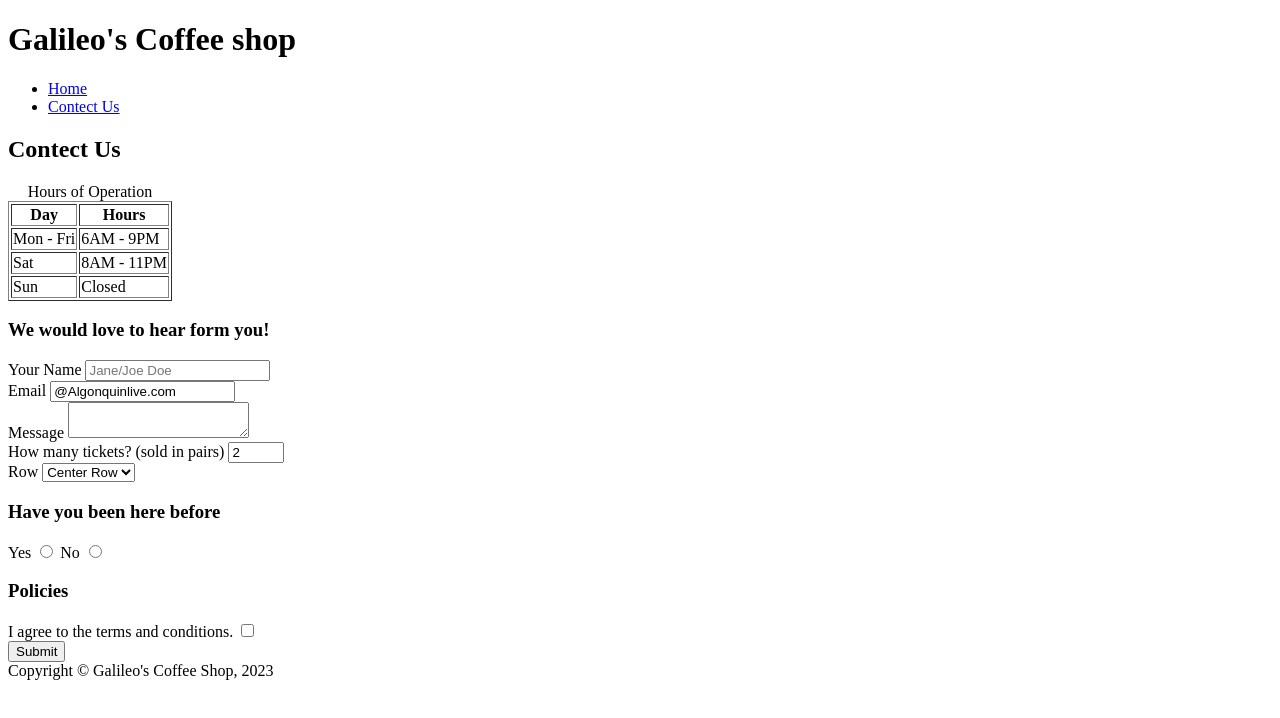
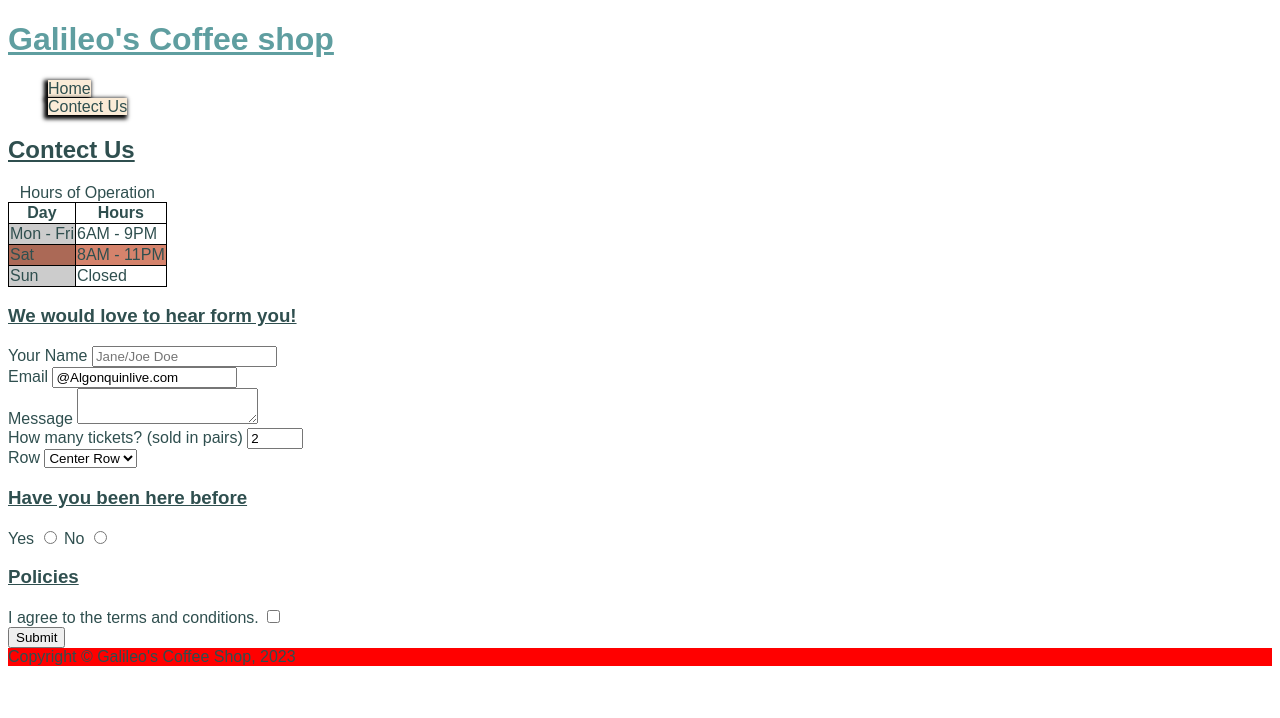
Before and after one commit to wang0950-Ga/wang0950.github.io, a plain HTML site: page week5/contact.html in a window 1280 px wide. Drawn offline with Linux system fonts and the light colour scheme.

Commit message:
Adds link to css

```diff
--- a/week5/contact.html
+++ b/week5/contact.html
@@ -4,6 +4,7 @@
 <head>
     <meta charset="UTF-8">
         <title>Contect Us</title>
+        <link rel="stylesheet" href="css/main.css"
 </head>
 
 <body>
@@ -12,13 +13,13 @@
         <nav>
             <ul>
                 <li><a href="index.html">Home</a></li>
-                <li><a href="contect.html">Contect Us</a></li>
+                <li><a href="contect.html" class="current">Contect Us</a></li>
             </ul>
         </nav>
     </header>
     <main>
         <h2>Contect Us</h2>
-        <table border>
+        <table>
             <caption>Hours of Operation</caption>
             <thead>
                 <th>Day</th>
```
